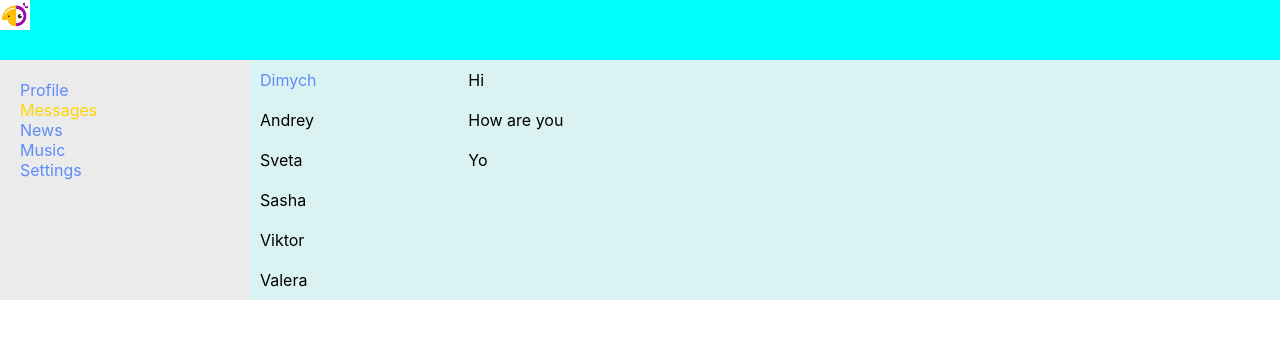
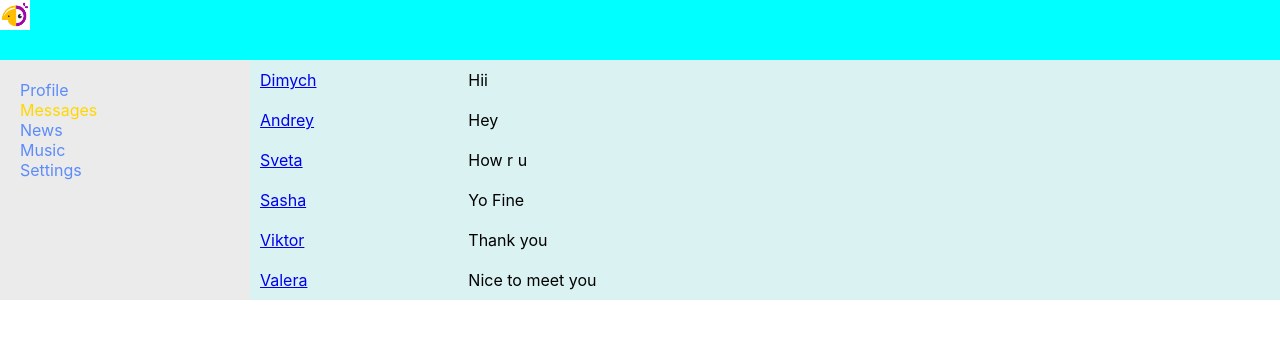
Before and after one commit to Grayhat00/social-network, a React (Create React App) app: page /dialogs in a window 1280 px wide. Shown: the top 338 px of the page. Built offline with nearby package versions, Linux system fonts and the light colour scheme.

Commit message:
Lesson-23 do props for dialog

```diff
--- a/src/App.css
+++ b/src/App.css
@@ -14,4 +14,5 @@
 .app-wrapper-content {
     grid-area: c;
     background-color: #dbf2f2;
+
 }
--- a/src/App.js
+++ b/src/App.js
@@ -17,7 +17,7 @@ function App() {
         <Header />
         <Navbar />
           <div className='app-wrapper-content'>
-            <Route path='/dialogs' component={Dialogs} />
+            <Route exact path='/dialogs' component={Dialogs} />
             <Route path='/profile' component={Profile} />
             <Route path='/news' component={News} />
             <Route path='/music' component={Music} />
--- a/src/components/Dialogs/Dialogs.jsx
+++ b/src/components/Dialogs/Dialogs.jsx
@@ -1,36 +1,37 @@
 import React from 'react';
 import s from './Dialogs.module.css'
+import { NavLink } from 'react-router-dom';
 
-
+const DialogItem = (props) => {
+    let path = "/dialogs/" + props.id;
+    return  <div className={s.dialog + ' ' + s.active}>
+    <NavLink to={"/dialogs/" + props.id}> {props.name} </NavLink>
+</div>
+}
+const Message = (props) => {
+    return (
+        <div className={s.message}>{props.message}</div>
+    )
+}
 const Dialogs = (props) => {
     return (
         <div className={s.dialogs}>
             <div className={s.dialogsItems}>
-                <div className={s.dialog + ' ' + s.active}>
-                    Dimych
-                </div>
-                <div className={s.dialog}>
-                    Andrey
-                </div>
-                <div className={s.dialog}>
-                    Sveta
-                </div>
-                <div className={s.dialog}>
-                    Sasha
-                </div>
-                <div className={s.dialog}>
-                    Viktor
-                </div>
-                <div className={s.dialog}>
-                    Valera
-                </div>
+                <DialogItem name = "Dimych" id="1"/>
+                <DialogItem name = "Andrey" id="2"/>
+                <DialogItem name = "Sveta" id="3"/>
+                <DialogItem name = "Sasha" id="4"/>
+                <DialogItem name = "Viktor" id="5"/>
+                <DialogItem name = "Valera" id="6"/>
             </div>
-
-        <div className={s.messages}>
-            <div className={s.message}>Hi</div>
-            <div className={s.message}>How are you</div>
-            <div className={s.message}>Yo</div>
-        </div>
+            <div className={s.messages}>
+                <Message message = "Hii" />
+                <Message message = "Hey" />
+                <Message message = "How r u" />
+                <Message message = "Yo Fine" />
+                <Message message = "Thank you" />
+                <Message message = "Nice to meet you" />
+            </div>
         </div>
     )
 }
--- a/src/components/Profile/MyPosts/MyPosts.jsx
+++ b/src/components/Profile/MyPosts/MyPosts.jsx
@@ -5,11 +5,17 @@ import Post from './Post/Post';
 
 
 const MyPosts = () => {
-  return (  <div>
-    My Post
-    <div>
-      <textarea name="" id="" cols="15" rows="5"></textarea>
-      <button>Add post</button>
+  return (
+  <div className={s.postsBlock}>
+    <h3>My Post</h3>
+    <div >
+      <div>
+        <textarea name="" id="" cols="15" rows="5"></textarea>
+      </div>
+      <div>
+        <button className={s.btn}>Add post</button>
+      </div>
+
     </div>
     <div className={s.posts}>
      <Post message='Hi, how are you?'/>
--- a/src/components/Profile/MyPosts/MyPosts.module.css
+++ b/src/components/Profile/MyPosts/MyPosts.module.css
@@ -1,4 +1,11 @@
-.profile {
-  grid-area: c;
-  background-color: red;
+.postsBlock {
+  padding: 10px;
 }
+
+.btn {
+  margin-left: 5px;
+}
+
+.posts {
+  margin-top: 10px;
+}
--- a/src/components/Profile/Profile.jsx
+++ b/src/components/Profile/Profile.jsx
@@ -1,17 +1,13 @@
 import React from 'react';
 import s from './Profile.module.css';
 import MyPosts from './MyPosts/MyPosts';
+import ProfileInfo from './ProfileInfo/ProfileInfo';
 
 
 const Profile = () => {
   return (
     <div>
-      <div>
-        <img className={s.profImg} src='https://images.pexels.com/photos/248797/pexels-photo-248797.jpeg?auto=compress&cs=tinysrgb&h=350' />
-      </div>
-      <div>
-        AVA DESCRIPTION
-    </div>
+      <ProfileInfo />
       <MyPosts />
     </div>
   )
--- a/src/components/Profile/Profile.module.css
+++ b/src/components/Profile/Profile.module.css
@@ -1,4 +1,4 @@
-
-.profImg {
-  width: 800px;
-}
+.profile {
+    grid-area: c;
+    background-color: red;
+  }
--- /dev/null
+++ b/src/components/Profile/ProfileInfo/ProfileInfo.jsx
@@ -0,0 +1,18 @@
+import React from 'react';
+import s from './ProfileInfo.module.css';
+
+
+const ProfileInfo = () => {
+  return (
+    <div>
+      <div>
+        <img className={s.profImg} src='https://images.pexels.com/photos/248797/pexels-photo-248797.jpeg?auto=compress&cs=tinysrgb&h=350' />
+      </div>
+      <div className={s.descriptionBlock}>
+        AVA DESCRIPTION
+      </div>
+    </div>
+  )
+}
+
+export default ProfileInfo;
--- /dev/null
+++ b/src/components/Profile/ProfileInfo/ProfileInfo.module.css
@@ -0,0 +1,7 @@
+.descriptionBlock {
+    padding: 10px;
+  }
+
+  .profImg {
+    width: 700px;
+  }
```
